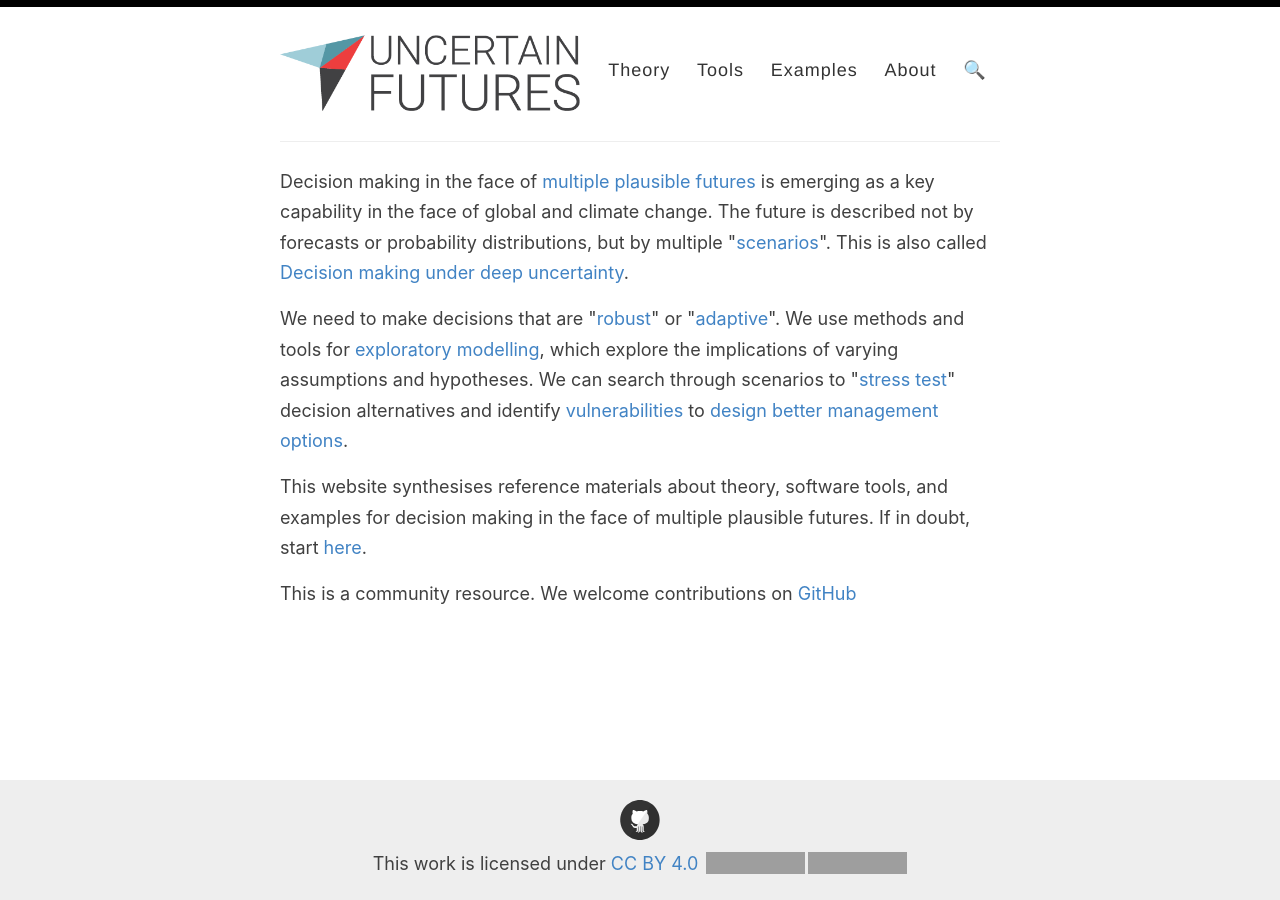
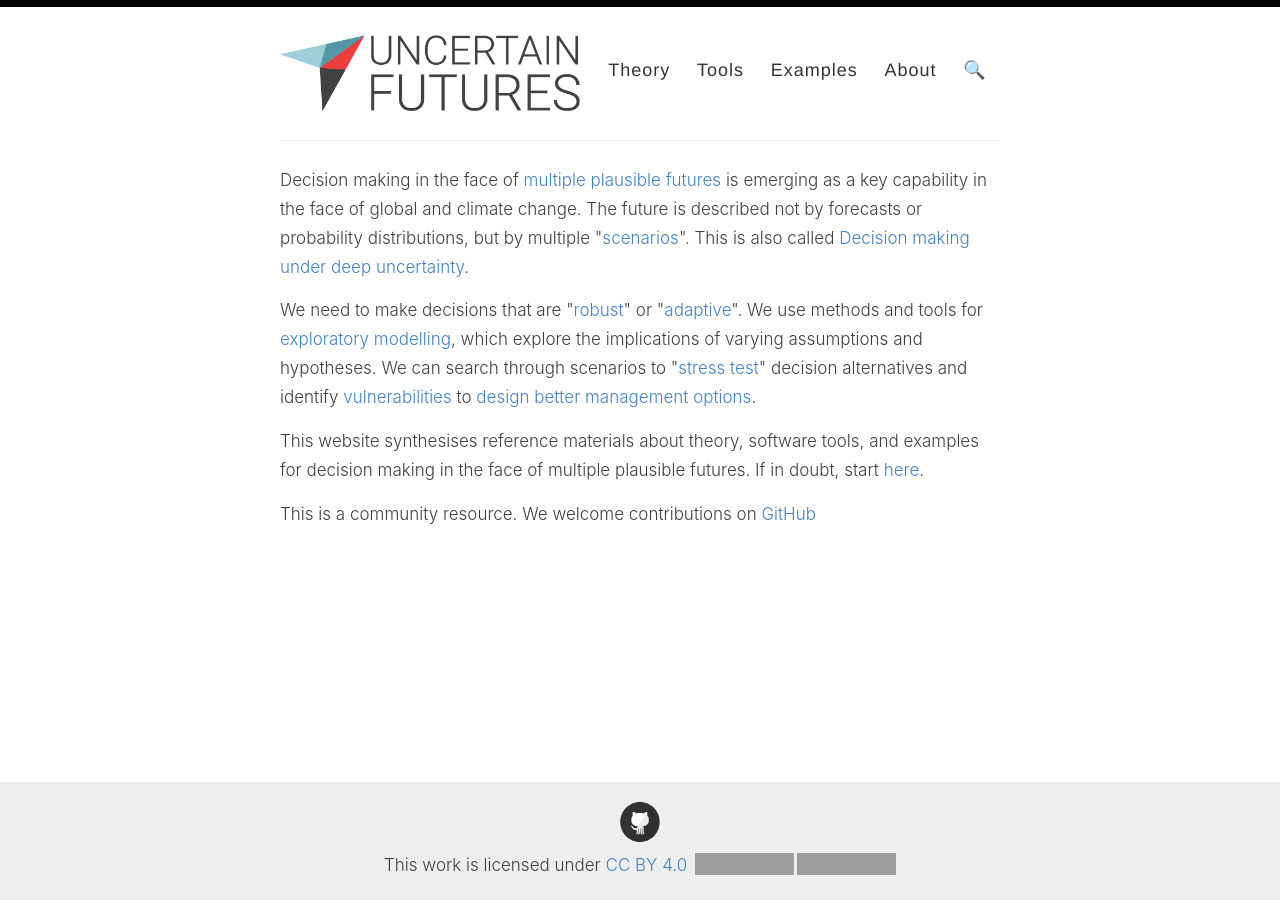
Before and after one commit to uncertainfutures/uncertainfutures.github.io, a Jekyll site: the page built from index.html, in a window 1280 px wide. Built offline with Jekyll 4.4.1, drawn with Linux system fonts in a browser that asks for light colours; grey boxes are pictures that could not be loaded.

Commit message:
Update style.scss

```diff
--- a/assets/style.scss
+++ b/assets/style.scss
@@ -13,10 +13,10 @@
 /* BASE RULES */
 /**************/
 
-@import url("https://fonts.googleapis.com/css?family=Roboto");
+@import url('https://fonts.googleapis.com/css2?family=Roboto:ital,wght@0,300;0,400;0,700;1,300;1,400;1,700&display=swap');
 
 html {
-  font-size: 130%;
+  font-size: 100%;
   height: 100%;
 }
 
@@ -27,8 +27,8 @@
     "Segoe UI Symbol";
   color: #404040;
   line-height: 1.7;
-  font-weight: 400;
-  font-size: 18px;
+  font-weight: 300;
+  font-size: 17px;
   height: 100%;
 }
 
```
